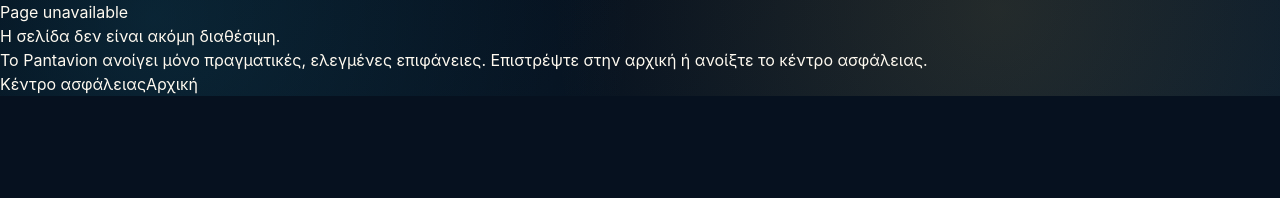
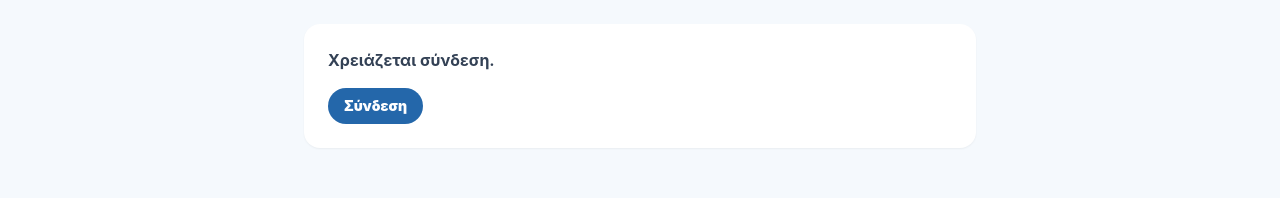
Before and after one commit to pandaconnect1/pantavion-planet, a Next.js app: page /messages/1 in a window 1280 px wide. Before the commit this address had no page. Shown: the top 198 px of the page. Built offline with nearby package versions, Linux system fonts and the light colour scheme; no server answers.

Commit message:
feat(chat): add authenticated conversation page

```diff
--- /dev/null
+++ b/app/messages/[conversationId]/page.tsx
@@ -0,0 +1,27 @@
+import Link from "next/link";
+import { createClient } from "@/lib/supabase/server";
+import ConversationClient from "./conversation-client";
+
+export const dynamic = "force-dynamic";
+
+type Props = { params: Promise<{ conversationId: string }> };
+
+export default async function ConversationPage({ params }: Props) {
+  const { conversationId } = await params;
+  const supabase = await createClient();
+  const { data: auth } = await supabase.auth.getUser();
+
+  if (!auth.user) {
+    return <main className="min-h-screen bg-[#f5f9fd] p-6"><section className="mx-auto max-w-2xl rounded-2xl bg-white p-6 shadow-sm"><p className="font-bold text-slate-700">Χρειάζεται σύνδεση.</p><Link href="/auth/login" className="mt-4 inline-block rounded-full bg-[#2467aa] px-4 py-2 text-sm font-black text-white no-underline">Σύνδεση</Link></section></main>;
+  }
+
+  const { data: messages, error } = await supabase
+    .from("messages")
+    .select("id,conversation_id,sender_id,body,original_language,message_type,created_at,edited_at,deleted_at")
+    .eq("conversation_id", conversationId)
+    .is("deleted_at", null)
+    .order("created_at", { ascending: true })
+    .limit(200);
+
+  return <ConversationClient conversationId={conversationId} currentUserId={auth.user.id} initialMessages={messages ?? []} backendReady={!error} backendMessage={error?.message ?? null} />;
+}
```
